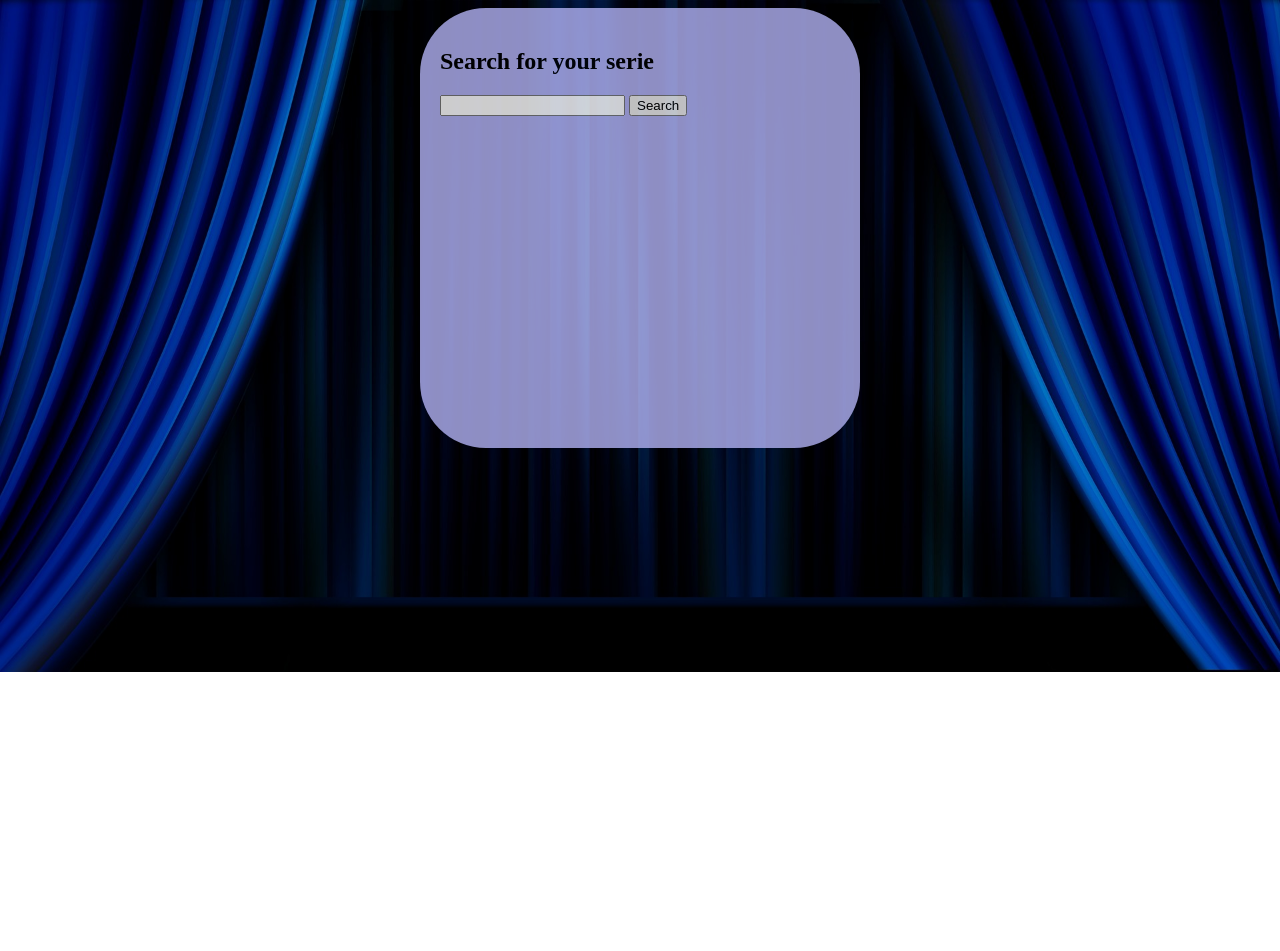
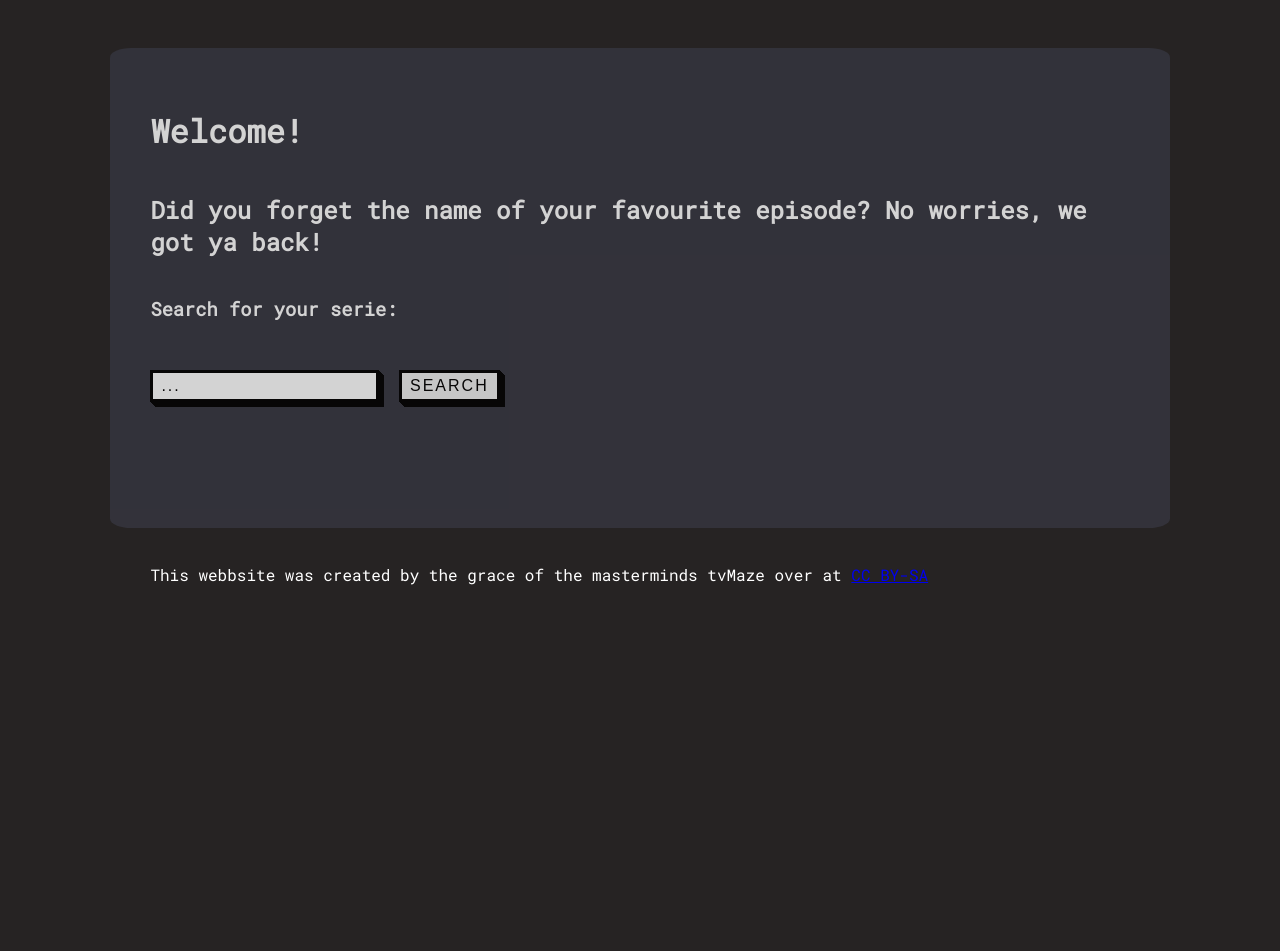
Before and after one commit to SophiaKornelia/kunskapskontroll3, a plain HTML site: page index.html in a window 1280 px wide. Before the commit the page ends 800 px from the top, so only its background shows below. Drawn offline with Linux system fonts and the light colour scheme.

Commit message:
Fixed with design and some small fix

```diff
--- a/css/style.css
+++ b/css/style.css
@@ -2,28 +2,74 @@
  display: none;
 }
 
+
 body {
-    background-image: url("../img/theatre-4023278_1920.jpg");
-    background-size: cover;
-    background-repeat: no-repeat;
+    background-color: rgb(38, 35, 35);
     color: white;
     display: flex;
+    flex-direction: column;
+    font-family: 'Roboto Mono', monospace;
+    padding: 20px;
 }
 
 .container {
     min-height: 400px;
-    width: 400px;
-    background-color: rgb(178, 178, 243);
-    margin: 0 auto;
-    padding: 20px;
+    width: 80%;
+    background-color: rgb(54, 54, 64);
+    margin: 20px auto;
+    padding: 40px;
     opacity: 0.8;
-    border-radius: 15%;
+    border-radius: 2%;
+    display: flex;
+    flex-direction: column;
 }
 
-h2 {
-    color: black;
+.search-container {
+    flex-direction: row;
+}
+
+#episode-Label2{
+    margin-right: 10px;
 }
 
 ul {
     list-style: none;
 }
+
+footer{
+    align-self: baseline;
+}
+
+/* Buttons & Input*/
+button, input {
+  font-size: 16px;
+  letter-spacing: 2px;
+  text-decoration: none;
+  text-transform: uppercase;
+  color: #000;
+  cursor: pointer;
+  border: 3px solid;
+  padding: 0.25em 0.5em;
+  margin-top: 10px;
+  box-shadow: 1px 1px 0px 0px, 2px 2px 0px 0px, 3px 3px 0px 0px, 4px 4px 0px 0px, 5px 5px 0px 0px;
+
+}
+
+button:active {
+  top: 5px;
+  left: 5px;
+}
+
+input {
+    margin-top: 30px;
+    margin-right: 10px;
+}
+
+footer {
+    min-height: 400px;
+    width: 80%;
+    margin: 0px auto;
+    display: flex;
+    flex-direction: column;
+
+}
--- a/index.html
+++ b/index.html
@@ -1,26 +1,38 @@
 <!DOCTYPE html>
 <html lang="en">
-
+<!-- Behöver fortsätta felsöka vad som händer om avsnitt och serier inte finns-->
 <head>
     <meta charset="UTF-8">
     <meta name="viewport" content="width=device-width, initial-scale=1.0">
-    <title>Document</title>
+    <title>Serie search</title>
     <link rel="stylesheet" href="./css/style.css">
+
+    <link href="https://fonts.googleapis.com/css2?family=Roboto+Mono&display=swap" rel="stylesheet">
 </head>
 
 <body>
     <div class="container">
-        <h2>Search for your serie</h2>
-        <input type="text" id="input-label">
-        <button id="search-btn">Search</button>
-        <ul id="ul"></ul>
-
+        <h1>Welcome!</h1>
+        <h2>Did you forget the name of your favourite episode? No worries, we got ya back!</h2>
+        <div class="search-container">
+            <h3>Search for your serie:</h3>
+            <input type="text" id="input-label" value="...">
+            <button id="search-btn">Search</button>
+        </div>
         <div class="search-episode-btn-container" class="hide">
-            <input type="text" id="episodeInput1">
+            <h3>Write in the season and episode to get the name!</h3>
+            <label>Season</label>
+            <input type="text" id="episodeInput1" ><br>
+            <label id="episode-Label2">Episode</label>
             <input type="text" id="episodeInput2">
             <button id="btn3">More info</button>
         </div>
+
+        <ul id="ul"></ul>
     </div>
+    <footer>
+        <p>This webbsite was created by the grace of the masterminds tvMaze over at <a href="http://creativecommons.org/licenses/by-sa/4.0/">CC BY-SA</a></p>
+    </footer>
     <script src="js/main.js"></script>
 </body>
 
--- a/js/main.js
+++ b/js/main.js
@@ -1,6 +1,7 @@
 let inputLabel = document.getElementById('input-label');
 let searchBtn = document.getElementById('search-btn');
 let searchEpisodeBtnContainer = document.querySelector('.search-episode-btn-container');
+let searchContainer = document.querySelector('.search-container');
 let ul = document.getElementById('ul');
 let title;
 let episodeInput1 = document.getElementById('episodeInput1');
@@ -9,17 +10,63 @@ let btn3 = document.getElementById('btn3');
 let showId;
 
 searchEpisodeBtnContainer.classList.add('hide');
+inputLabel.value = "...";
+inputLabel.addEventListener('focus', function () {
+    inputLabel.value = "";
+});
 
 const movieLink = 'https://api.tvmaze.com/search/shows?';
 
+searchBtn.addEventListener('click', async function () {
 
-ul.addEventListener('click', async function (event) {
-    if (event.target.tagName === 'BUTTON' && event.target.innerText === 'Show episodes') {
-
-        searchEpisodeBtnContainer.classList.toggle('hide');
+    try {
+        const movieResponse = await fetch((movieLink + "q=" + inputLabel.value))
+        console.log(movieLink + "q=" + inputLabel.value);
 
 
-        btn3.addEventListener('click', async function () {
+        if (movieResponse.ok === false) {
+            throw new Error(`HTTP error code: ${movieResponse.status}, HTTP error message: ${movieResponse.statusText}`);
+
+        }
+
+        const movieData = await movieResponse.json();
+
+        let movieList = "";
+
+        if (movieData.length === 0){
+            alert('This serie does not exist, try another search!');
+        }
+
+        console.log(movieData.length);
+         if (movieData.length > 0) {
+            const firstMovie = movieData[0];
+            title = firstMovie.show.name;
+            const premiered = firstMovie.show.premiered;
+            const summary = firstMovie.show.summary;
+            const image = firstMovie.show.image.medium;
+
+            showId = firstMovie.show.id;
+
+
+            movieList += `<li><h2>${title}  </h2> <img src="${image}"><br><br>
+            Premiered: ${premiered} <br><br> About:${summary} </li>`;
+
+            searchEpisodeBtnContainer.classList.toggle('hide');
+            searchContainer.classList.add('hide');
+        }
+
+        ul.innerHTML = movieList;
+
+    } catch (error) {
+        console.log(error);
+    }
+
+
+
+});
+
+    btn3.addEventListener('click', async function () {
+
 
             try {
 
@@ -35,11 +82,13 @@ ul.addEventListener('click', async function (event) {
 
                 const name = data.name
                 const season = data.season
+                const summary = data.summary
 
-                episodeList += `<li>${title}<br>Season ${episodeInput1.value} episode ${episodeInput2.value} is called ${name}</li>`
+                episodeList += `<li>${title}<br>Season ${episodeInput1.value} episode${episodeInput2.value} is called ${name}. <br><br><h4>A small summary about the episode:</h4>${summary}</li>`
 
                 ul.innerHTML = episodeList;
 
+                searchContainer.classList.toggle('hide');
                 searchEpisodeBtnContainer.classList.toggle('hide');
             } catch (error) {
                 console.log(error);
@@ -49,44 +98,5 @@ ul.addEventListener('click', async function (event) {
         });
 
 
-    }
-});
-
-searchBtn.addEventListener('click', async function () {
-
-    try {
-        const movieResponse = await fetch((movieLink + "q=" + inputLabel.value))
-        console.log(movieLink + "q=" + inputLabel.value);
-
-
-        if (movieResponse.ok === false) {
-            throw new Error(`HTTP error code: ${movieResponse.status}, HTTP error message: ${movieResponse.statusText}`);
-        }
-
-        const movieData = await movieResponse.json();
-
-        let movieList = "";
-
-        if (movieData.length > 0) {
-            const firstMovie = movieData[0];
-            title = firstMovie.show.name;
-            const premiered = firstMovie.show.premiered;
-            const summary = firstMovie.show.summary;
-            const image = firstMovie.show.image.medium;
-            console.log(firstMovie.show.premiered);
-            btn2 = document.createElement('button');
-            btn2.innerText = "Show episodes";
-            showId = firstMovie.show.id;
-
-            // btn2.setAttribute('data-id', showId);
-
-            movieList += `<li>${title} ${premiered} ${summary} <img src="${image}">${btn2.outerHTML}</li>`;
-        }
-
-        ul.innerHTML = movieList;
-
-    } catch (error) {
-        console.log(error);
-    }
-
-});
+//     }
+// });
```
